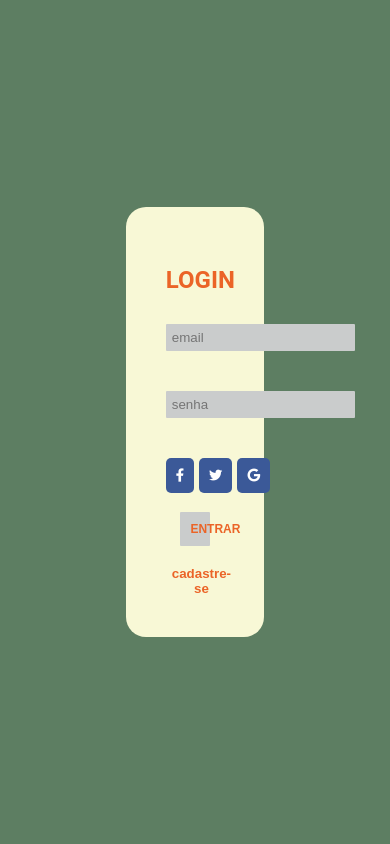
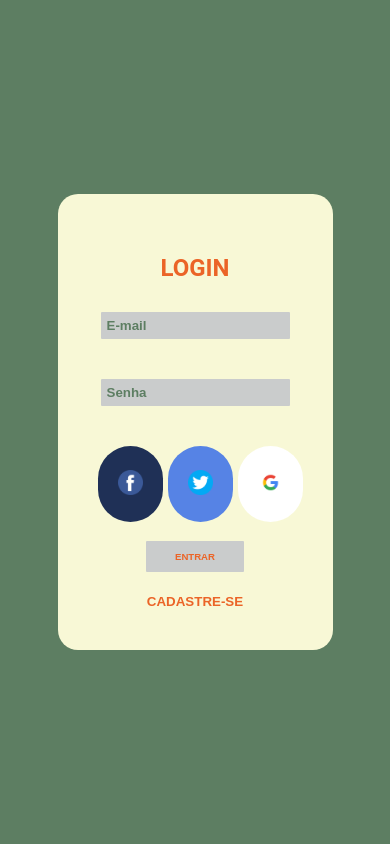
Before and after one commit to guhdobraga/grupo2, a PHP site: page /login.php in a window 390 px wide. Run offline with PHP 8.4, Linux system fonts and the light colour scheme.

Commit message:
Forms both done, hyperlinks added, social media and responsive

```diff
--- a/css/login.css
+++ b/css/login.css
@@ -48,9 +48,12 @@ h2 {
 
 }
 
-.placeholder {
-    color: #eb6427;
+::placeholder {
+    font-weight: bolder;
+    color: #5d7e62;
 }
+
+
 
 .btn {
     width: 50%;
@@ -60,7 +63,7 @@ h2 {
     background-color: #cacccc;
     color: #eb6427;
     cursor: pointer;
-    font-weight: bold;
+    font-weight: bolder;
     font-size: 12px;
 }
 
@@ -75,25 +78,58 @@ h2 {
 .social-buttons {
     margin-top: 30px;
     display: flex;
-    justify-content: space-between;
+    justify-content: center;
+    width: 15vw;
+    height: 9vh;
 }
 
 .btn-social {
+    display: flex;
+    justify-content: center;
+    align-items: center;
     flex: 1;
     margin-right: 5px;
     background-color: #3b5998; /* Facebook blue */
     color: #fff;
     border: none;
-    border-radius: 5px;
-    padding: 10px;
+    border-radius: 100px;
+    padding: 20px;
     cursor: pointer;
 }
 
-.btn-social:hover {
-    background-color: #2d4373; /* Darker Facebook blue */
-}
+
 
 a {
     color:#eb6427;
     text-decoration: none;
 }
+
+.fa {
+    background-color: #1f3056;
+}
+
+.fa:hover {
+    background-color: #2f487f;
+}
+
+.tw {
+    background-color: #5683e5;
+}
+
+.tw:hover {
+    background-color: #4362a5;
+}
+
+.go {
+    background-color: white;
+}
+
+.go:hover {
+    background-color:#e9e9e9 ;
+}
+
+.social-icon img {
+    width:25px;
+    height: 25px;
+
+}
--- a/css/responsive-login.css
+++ b/css/responsive-login.css
@@ -6,4 +6,8 @@
     .btn {
         font-size: 60%;
     }
+
+    .social-buttons {
+        justify-content: space-between;
+    }
 }
--- a/index.php
+++ b/index.php
@@ -28,7 +28,7 @@
         </div>
         <div class="dir">
             <div class="user-icon">
-                <img src="img/user-ico.png">
+            <a href="login.php"><img src="img/user-ico.png"></a>
             </div>
         </div>
 </section>
--- a/login.php
+++ b/login.php
@@ -1,35 +1,35 @@
 <!DOCTYPE html>
-<html lang="en">
+<html lang="pt-br">
 <head>
     <meta charset="UTF-8">
     <meta name="viewport" content="width=device-width, initial-scale=1.0">
     <title>Login</title>
     <link rel="stylesheet" href="css/login.css"  href="https://fonts.googleapis.com/css2?family=Roboto:wght@400;700&display=swap">
     <link rel="stylesheet" href="https://cdnjs.cloudflare.com/ajax/libs/font-awesome/6.0.0-beta3/css/all.min.css" integrity="sha384-fFoSrn81UfBvgEaHKeFt4v8izycFy2s10a97+OO3oqWwRtxrXz5C4ACJoHux2+o5" crossorigin="anonymous">
-
+    <link rel="stylesheet" href="css/responsive-login.css">
 </head>
 <body>
     <div class="container">
         <form class="login-form">
             <h2>LOGIN</h2>
             <div class="form-group">
-                <input type="email" id="email" name="email" placeholder="email" required>
+                <input type="email" id="email" name="email" placeholder="E-mail" required>
             </div>
             <div class="form-group">
 
-                <input type="password" id="password" name="password" placeholder="senha" required>
+                <input type="password" id="password" name="password" placeholder="Senha" required>
             </div>
 
             <div class="social-buttons">
-    <button href="https://facebook.com" class="btn-social"><i class="fab fa-facebook-f"></i></button>
-    <button href="https://twitter.com" class="btn-social"><i class="fab fa-twitter"></i></button>
-    <button href="https://google.com" class="btn-social"><i class="fab fa-google"></i></button>
+    <button href="https://facebook.com" class="btn-social fa"><div class="social-icon"><img src="facebook.png"></div></button>
+    <button href="https://twitter.com" class="btn-social tw"><div class="social-icon"><img src="twitter.png"></div></button>
+    <button href="https://google.com" class="btn-social go"><div class="social-icon"><img src="google.png"></div></button>
 </div>
  <br>
 
             <button type="submit" class="btn">ENTRAR</button>
 <br><br>
-            <button href="cadastro.html" type="submit" class="butn">cadastre-se</button>
+            <button href="cadastro.html" type="submit" class="butn"><a href="register.php">CADASTRE-SE</a></button>
 
         </form>
     </div>
--- a/register.php
+++ b/register.php
@@ -1,5 +1,5 @@
 <!DOCTYPE html>
-<html lang="en">
+<html lang="pt-br">
 <head>
     <meta charset="UTF-8">
     <meta name="viewport" content="width=device-width, initial-scale=1.0">
```
Also changed, not shown: facebook.png (added), google.png (added), twitter.png (added).
